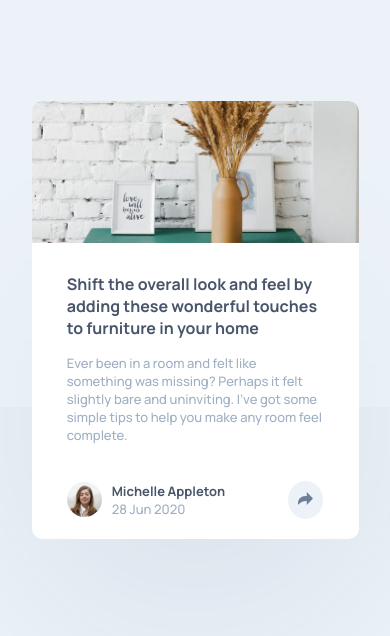
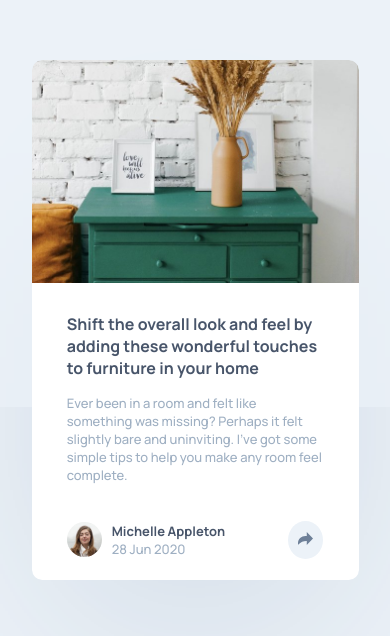
Before and after one commit to DevEarli/article-preview-component-master, a plain HTML site: page index.html in a window 390 px wide. Shown: the part 102-738 px from the top of the page. Drawn offline with nearby package versions, Linux system fonts and the light colour scheme; files that its build step writes are made by us from their sources.

Commit message:
update container mobile height

```diff
--- a/styles/style.scss
+++ b/styles/style.scss
@@ -8,7 +8,7 @@
 
   @include for-phone {
     width: 20.4375rem;
-    height: 52vh;
+    height: 520px;
     flex-direction: column;
     overflow: hidden;
   }
```
